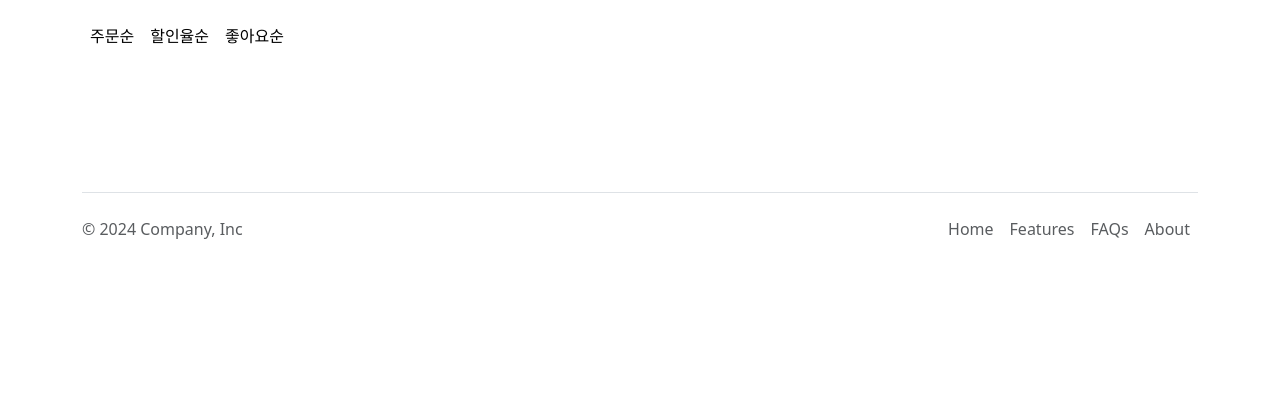
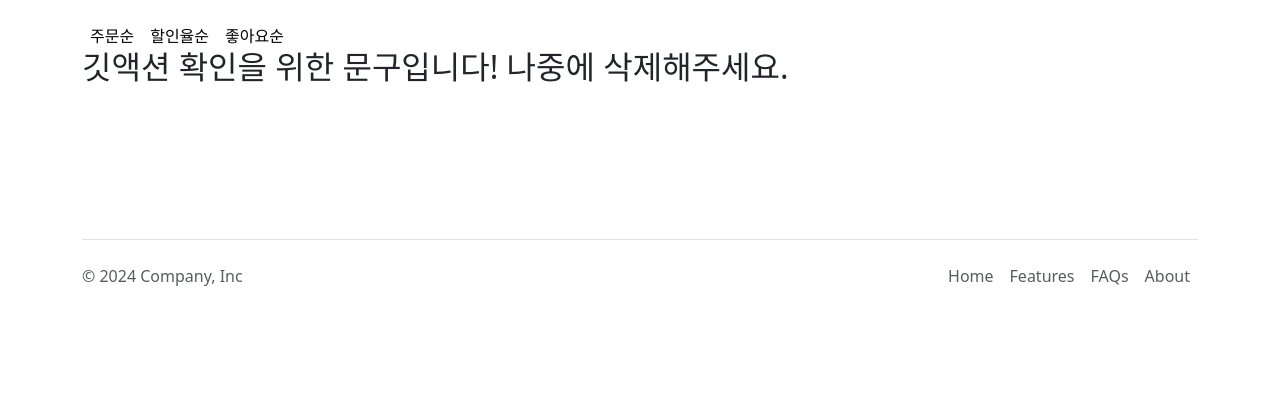
Before and after one commit to digital-zoo/e-commerce, a Django app: page / in a window 1280 px wide. Shown: the part 180-600 px from the top of the page. Run offline with Django 5.2, Linux system fonts and the light colour scheme; data that the repository does not hold is empty; some libraries are stand-ins or nearby versions.

Commit message:
make change on home.html to see git action works

```diff
--- a/templates/home.html
+++ b/templates/home.html
@@ -41,6 +41,7 @@
     {% load static %}
     {% load custom_filters %}
     {% block content %}
+    <h2>깃액션 확인을 위한 문구입니다! 나중에 삭제해주세요.</h2>
     <div class="py-5 ">
         <div class="container">
             <div class="row row-cols-1 row-cols-sm-2 row-cols-md-3 row-cols-lg-4 g-3">
```
